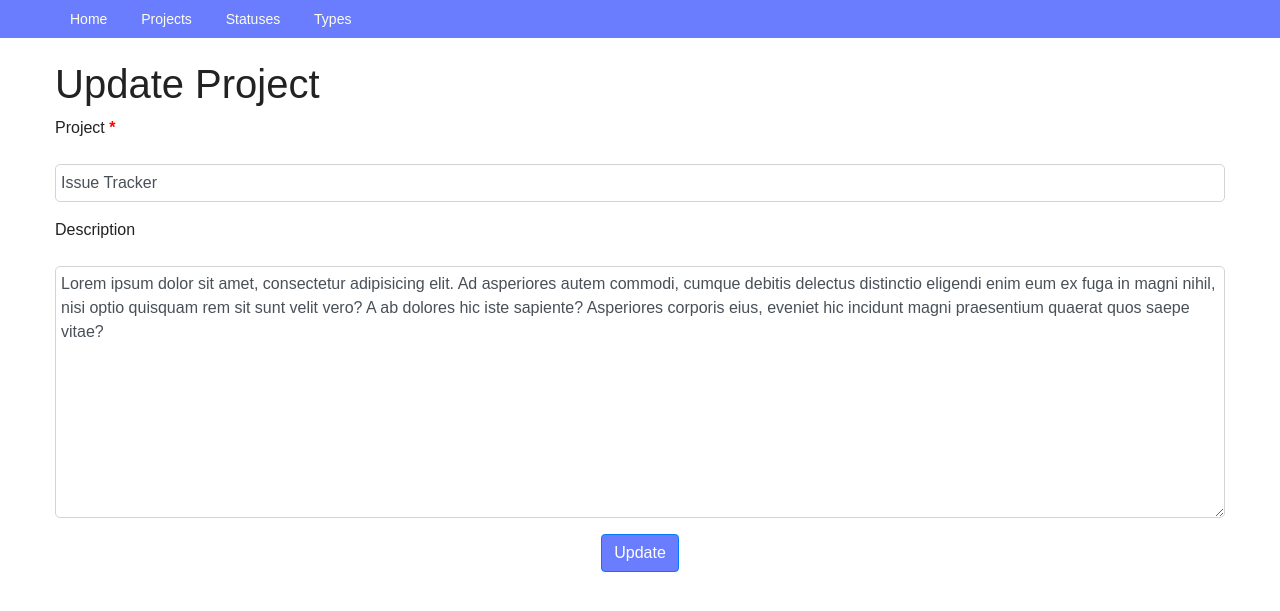
After one commit to DinaraKA/homework_53, a Django app: page /projects/1/update in a window 1280 px wide. The commit adds this page. Shown: the top 611 px of the page. Run offline with Django 3.2, Linux system fonts and the light colour scheme; data comes from the database, SQL or seed files in the repository; some libraries are stand-ins or nearby versions.

Commit message:
Added project update

```diff
--- a/source/main/urls.py
+++ b/source/main/urls.py
@@ -18,7 +18,7 @@ from django.urls import path
 from webapp.views import IndexView, TaskView, TaskCreateView, TaskUpdateView, TaskDeleteView,\
     StatusIndexView,TypeIndexView, StatusCreateView, TypeCreateView, StatusUpdateView, TypeUpdateView, \
     StatusDeleteView, TypeDeleteView, ProjectIndexView, ProjectView, TaskProjectCreateView,\
-    ProjectCreateView
+    ProjectCreateView, ProjectUpdateView
 
 
 urlpatterns = [
@@ -39,5 +39,6 @@ urlpatterns = [
     path('projects/', ProjectIndexView.as_view(), name='project_index'),
     path('projects/<int:pk>/', ProjectView.as_view(), name='project_view'),
     path('projects/<int:pk>/task_add/', TaskProjectCreateView.as_view(), name='project_task_create'),
-    path('projects/add', ProjectCreateView.as_view(), name='project_add')
+    path('projects/add', ProjectCreateView.as_view(), name='project_add'),
+    path('projects/<int:pk>/update', ProjectUpdateView.as_view(), name='project_update')
 ]
--- a/source/webapp/templates/project/project_index.html
+++ b/source/webapp/templates/project/project_index.html
@@ -20,7 +20,7 @@
                     <tr>
                         <th scope="row">{{ forloop.counter }}</th>
                         <td><a href="{% url 'project_view' project.pk %}">{{ project.name }}</a></td>
-{#                        <td class="symbol"><a href="{% url 'project_update' project.pk %}">&#x270E;</a></td>#}
+                        <td class="symbol"><a href="{% url 'project_update' project.pk %}">&#x270E;</a></td>
 {#                        <td class="symbol"><a href="{% url 'project_delete' project.pk %}">X</a></td>#}
                     </tr>
                 </tbody>
--- /dev/null
+++ b/source/webapp/templates/project/project_update.html
@@ -0,0 +1,8 @@
+{% extends "base.html" %}
+{% block title %}Update Project{% endblock %}
+{% block content %}
+    <h1>Update Project</h1>
+    <form method="POST" action='{% url 'project_update' project.pk %}'>
+        {% include 'partial/form.html' with button_text='Update' %}
+    </form>
+{% endblock %}
--- a/source/webapp/views/__init__.py
+++ b/source/webapp/views/__init__.py
@@ -1,4 +1,4 @@
 from .task_views import IndexView, TaskView, TaskCreateView, TaskUpdateView, TaskDeleteView, TaskProjectCreateView
 from .status_views import StatusIndexView, StatusCreateView, StatusUpdateView, StatusDeleteView
 from .type_views import TypeIndexView, TypeCreateView, TypeUpdateView, TypeDeleteView
-from .project_view import ProjectIndexView, ProjectView, ProjectCreateView
+from .project_view import ProjectIndexView, ProjectView, ProjectCreateView, ProjectUpdateView
--- a/source/webapp/views/project_view.py
+++ b/source/webapp/views/project_view.py
@@ -1,6 +1,6 @@
 from django.core.paginator import Paginator
 from django.urls import reverse
-from django.views.generic import ListView, DetailView, CreateView
+from django.views.generic import ListView, DetailView, CreateView, UpdateView
 from webapp.forms import ProjectTaskForm, ProjectForm
 from webapp.models import Project
 
@@ -43,3 +43,13 @@ class ProjectCreateView(CreateView):
 
     def get_success_url(self):
         return reverse('project_index')
+
+
+class ProjectUpdateView(UpdateView):
+    model = Project
+    template_name = 'project/project_update.html'
+    form_class = ProjectForm
+    context_object_name = 'project'
+
+    def get_success_url(self):
+        return reverse('project_view', kwargs={'pk': self.object.pk})
```
